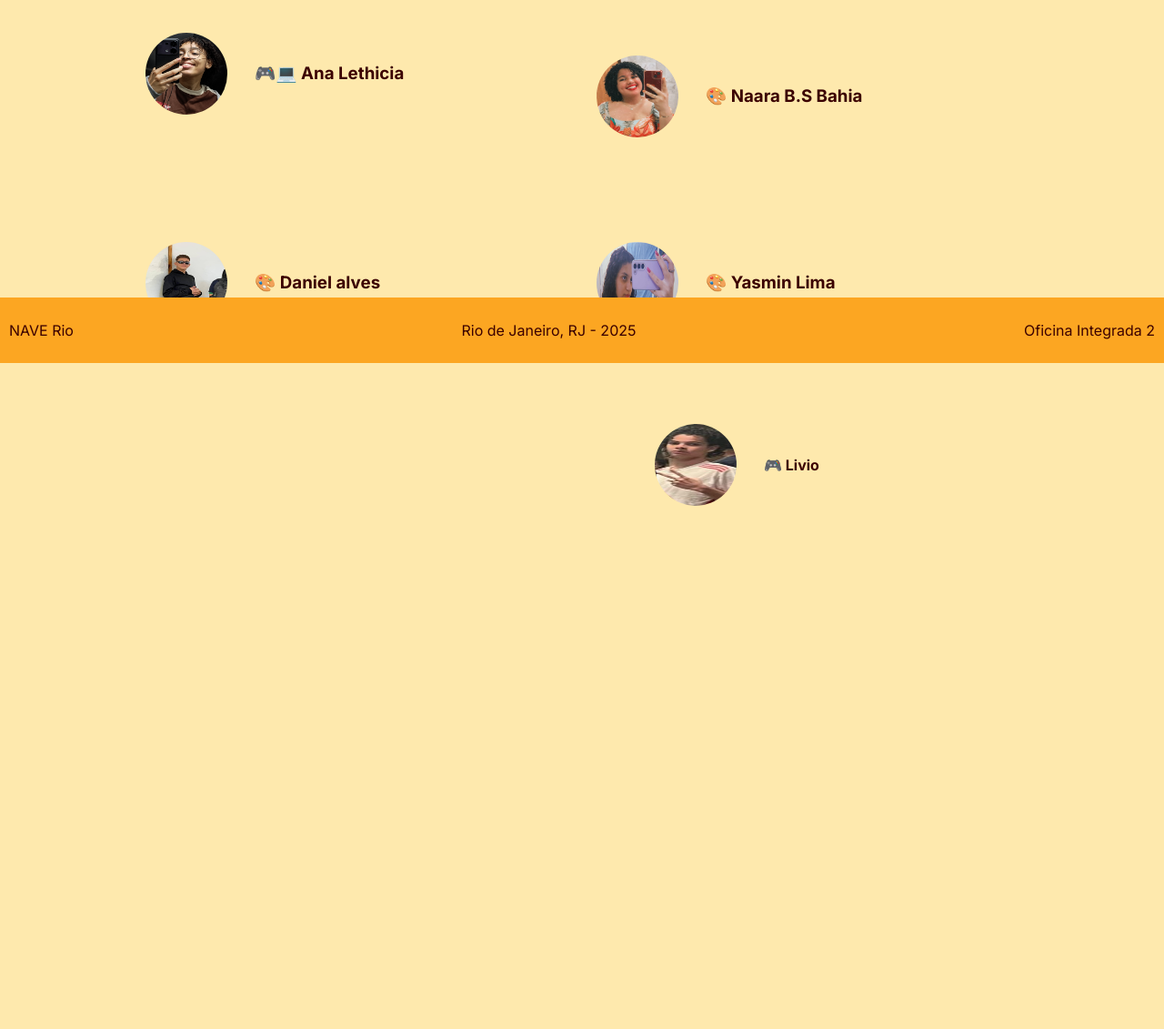
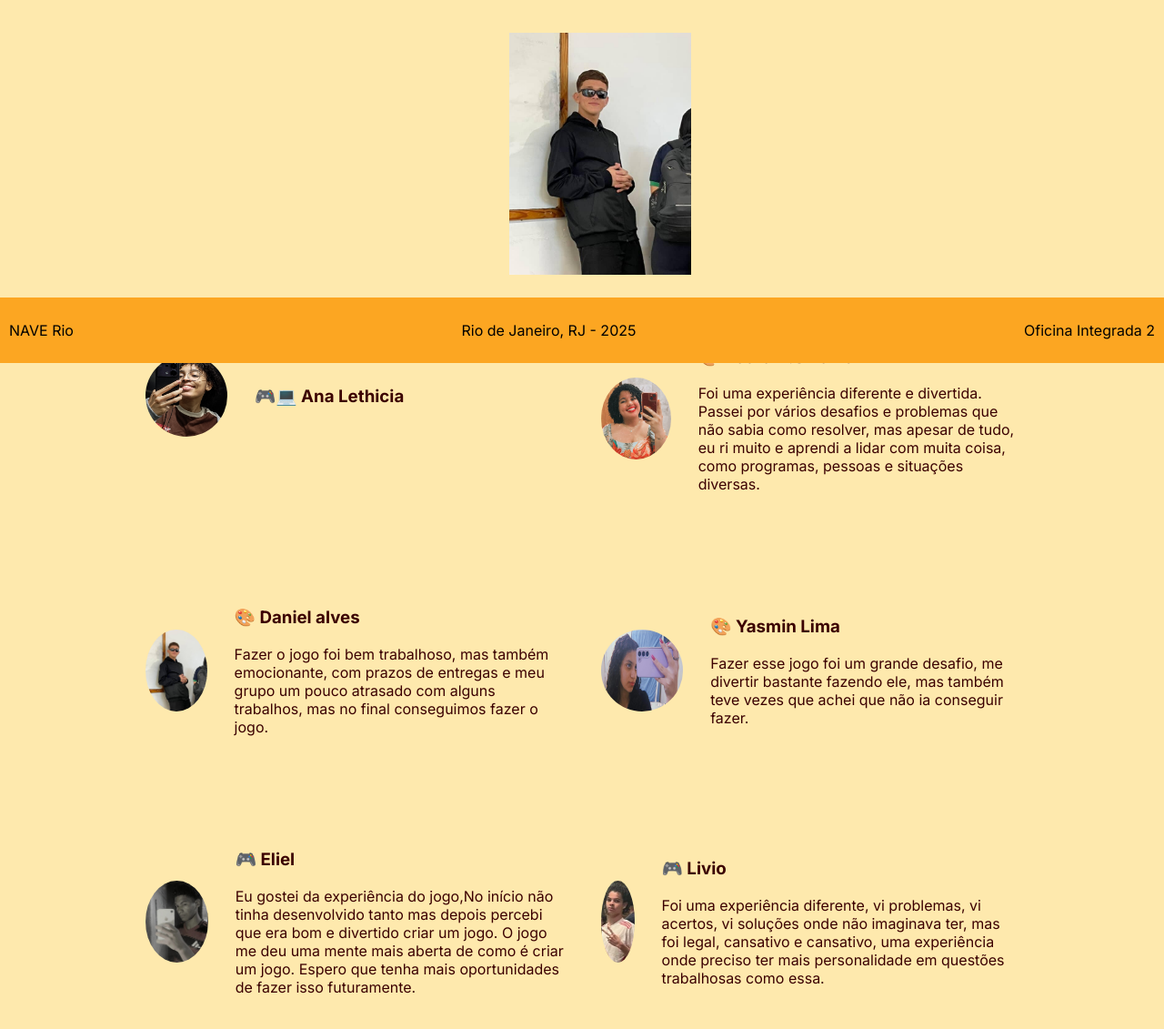
Before and after one commit to Lethiciaana/Vitalidade-Extrema, a plain HTML site: page Desenvolvedores.html in a window 1280 px wide. Shown: the part 401-1532 px from the top of the page at 91% size. Before the commit the page ends 1007 px from the top, so only its background shows below. Drawn offline with Linux system fonts and the light colour scheme; a web font is replaced by a local one.

Commit message:
att 14/08as 15:10

```diff
--- a/Desenvolvedores.html
+++ b/Desenvolvedores.html
@@ -1,21 +1,24 @@
 <!DOCTYPE html>
 <html lang="en">
+
 <head>
   <title>Desenvolvedores</title>
   <meta charset="UTF-8" />
   <meta name="viewport" content="width=device-width" />
   <link rel="stylesheet" href="style.css" />
-    <script type="module" src="script.js"></script>
 
   <link rel="preconnect" href="https://fonts.googleapis.com">
   <link rel="preconnect" href="https://fonts.gstatic.com" crossorigin>
-    <link href="https://fonts.googleapis.com/css2?family=Bebas+Neue&family=Inter:ital,opsz,wght@0,14..32,100..900;1,14..32,100..900&family=Special+Gothic&family=WDXL+Lubrifont+JP+N&family=WDXL+Lubrifont+SC&family=Winky+Sans:ital,wght@0,300..900;1,300..900&display=swap" rel="stylesheet">
+  <link
+    href="https://fonts.googleapis.com/css2?family=Bebas+Neue&family=Inter:ital,opsz,wght@0,14..32,100..900;1,14..32,100..900&family=Special+Gothic&family=WDXL+Lubrifont+JP+N&family=WDXL+Lubrifont+SC&family=Winky+Sans:ital,wght@0,300..900;1,300..900&display=swap"
+    rel="stylesheet">
 
 
 
 
 
 </head>
+
 <body>
   <div class="navbar">
     <ul class="navbar">
@@ -27,9 +30,29 @@
     </ul>
   </div>
 
+
+
   <section id="dev" class="dev">
     <h1>Desenvolvedores</h1>
-     <h3>Um grupo de estudantes do ensino médio decidiu criar um jogo ambientado em um hospital e seus <b>desenvolvedores</b> foram:</h3>
+    <h3>Um grupo de estudantes do ensino médio decidiu criar um jogo ambientado em um hospital e seus
+      <b>desenvolvedores</b> foram:
+    </h3>
+
+    <button class="botao1" onclick="openModal()">
+      <img src="daniel.jpeg" alt="" width="200">
+    </button>
+
+    <div class="modal">
+      <div>+
+        <dialog>
+        <img src="daniel.jpeg" alt="" width="500">
+          <button  class="botao1" --onclick="closeModal()">
+            Fechar
+          </button>
+        </dialog>
+      </div>
+    </div>
+
     <div class="lista">
       <div class="devs">
         <div id="ladoALado" class="devs">
@@ -44,33 +67,47 @@
         <img class="devsImg" src="Naara.jpeg" alt="">
         <div>
           <h4>🎨 Naara B.S Bahia</h4>
+          <p>Foi uma experiência diferente e divertida. Passei por vários desafios e problemas que não sabia como
+            resolver, mas apesar de tudo, eu ri muito e aprendi a lidar com muita coisa, como programas, pessoas e
+            situações diversas.</p>
         </div>
       </div>
       <div class="devs">
         <img class="devsImg" src="daniel.jpeg" alt="">
         <div>
           <h4>🎨 Daniel alves</h4>
+          <p>Fazer o jogo foi bem trabalhoso, mas também emocionante, com prazos de entregas e meu grupo um pouco
+            atrasado com alguns trabalhos, mas no final conseguimos fazer o jogo.</p>
         </div>
       </div>
       <div class="devs">
         <img class="devsImg" src="lima.jpeg" alt="">
         <div>
           <h4>🎨 Yasmin Lima</h4>
+          <p>Fazer esse jogo foi um grande desafio, me divertir bastante fazendo ele, mas também teve vezes que achei
+            que não ia conseguir fazer.</p>
         </div>
       </div>
+      <div class="devs">
+        <img class="devsImg" src="eliel.jpeg" alt="">
+        <div>
+          <h4>🎮 Eliel</h4>
+          <p>Eu gostei da experiência do jogo,No início não tinha desenvolvido tanto mas depois percebi que era bom e divertido criar um jogo.
+             O jogo me deu uma mente mais aberta de como é criar um jogo. Espero que tenha mais oportunidades de fazer isso futuramente.</p>
+        </div>
+      </div>
+      <div class="devs">
+        <img class="devsImg" src="livia.jpeg" alt="">
+        <div>
+          <h4>🎮 Livio</h4>
+          <p>Foi uma experiência diferente, vi problemas, vi acertos, vi soluções onde não imaginava ter, mas foi legal, cansativo e cansativo, uma experiência onde preciso ter mais personalidade em questões trabalhosas como essa.</p>
+        </div>
+      </div>
+
+
     </div>
     </div>
   </section>
-
-
-    <div class="livio">
-          <img class="devsImg" src="livia.jpeg" alt="">
-          <div>
-            <h4>🎮 Livio</h4>
-          </div>
-
-
-
 
 
 
@@ -79,5 +116,8 @@
       <p>Rio de Janeiro, RJ - 2025</p>
       <p>Oficina Integrada 2</p>
     </footer>
+
+    <script src="modal.js"></script>
 </body>
+
 </html>
--- /dev/null
+++ b/modal.js
@@ -0,0 +1,11 @@
+
+const modal = document.querySelector('dialog');
+
+console.log (modal)
+function openModal() {
+  modal.showModal();
+}
+
+function closeModal() {
+  modal.close();
+}
--- a/script.js
+++ b/script.js
@@ -34,5 +34,4 @@ if(estadoImagem === 0){
   estadoImagem ++;
 }
 }
-
 botao.addEventListener('click', trocarImagem);
--- a/style.css
+++ b/style.css
@@ -57,9 +57,7 @@ h3{
   justify-content: center;
 }
 
-img {
-  width: 30vw;
-}
+
 
 .imagemDoJogo {
   display: flex;
@@ -86,10 +84,6 @@ footer {
     border-radius: 20px;
     padding: 10px;
 }
-
-
-
-
 
 
 
@@ -139,7 +133,14 @@ parte do tema
   height: 20vw;
 }
 
-
+.botao1{
+    margin-left: 400px;
+    background-color: transparent;
+    padding: 0;
+    border: none;
+    border-radius: 5px;
+    font-size: 17px;
+}
 
 
 button{
@@ -154,6 +155,10 @@ button{
 }
 
 .botao:hover{
+  color: #000000;
+}
+
+.botao1:hover{
   color: #000000;
 }
 
```
Also changed, not shown: index.html (+0 -1 lines), eliel.jpeg (added). Lines whose indentation alone changed are shown as unchanged.
